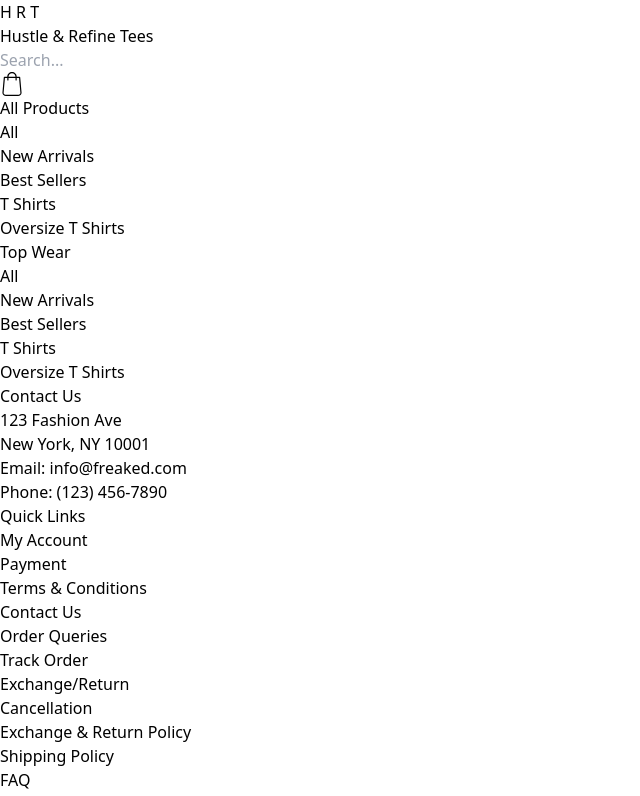
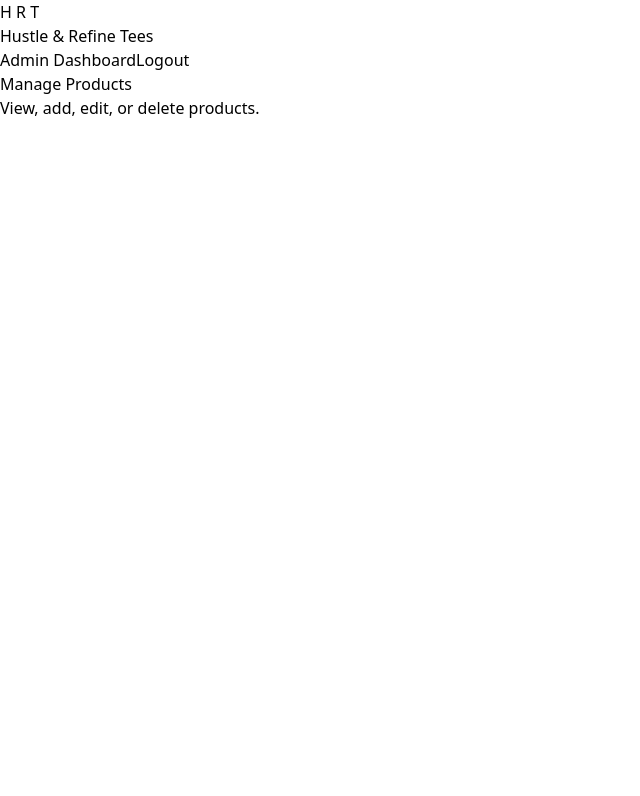
Before and after one commit to DevFreAkeD/HRT-Hustle-And-Refine-Tees, a React (Vite) app in the folder frontend/: page /admin/dashboard in a window 1280 px wide. Shown: the top 796 px of the page, without its empty margins (0-640 px from the left). Built offline with nearby package versions, Linux system fonts and the light colour scheme; the HTML template or start-up script is replaced by a standard one.

Commit message:
Update routes.jsx

```diff
--- a/frontend/src/routes/routes.jsx
+++ b/frontend/src/routes/routes.jsx
@@ -1,20 +1,45 @@
+// src/routes/AppRoutes.js
 import React from 'react';
-import { BrowserRouter, Route, Routes as RouterRoutes } from 'react-router-dom';
+import { BrowserRouter, Route, Routes, useLocation } from 'react-router-dom';
 import Header from '../components/Header';
 import Footer from '../components/Footer';
 import Home from '../pages/Home';
-import Product from '../components/ProductDetails';
 import ProductDetails from '../components/ProductDetails';
+import AdminLogin from '../pages/Admin/AdminLogin';
+import AdminDashboard from '../pages/Admin/AdminDashboard';
+import Login from '../pages/Login';
+
+// Component to conditionally render Header and Footer
+const AppLayout = ({ children }) => {
+  const location = useLocation();
+
+  // Only render Header and Footer if the path does not start with /admin
+  const isAdminRoute = location.pathname.startsWith('/admin');
+
+  return (
+    <>
+      {!isAdminRoute && <Header />}
+      {children}
+      {!isAdminRoute && <Footer />}
+    </>
+  );
+};
 
 const AppRoutes = () => {
   return (
     <BrowserRouter>
-      <Header />
-      <RouterRoutes>
-        <Route path="/" element={<Home />} />
-        <Route path="/product/:id" element={<ProductDetails />} />
-      </RouterRoutes>
-      <Footer />
+      <AppLayout>
+        <Routes>
+          {/* User routes */}
+          <Route path="/" element={<Home />} />
+          <Route path="/product/:id" element={<ProductDetails />} />
+          <Route path="/login" element={<Login />} />
+
+          {/* Admin routes */}
+          <Route path="/admin/login" element={<AdminLogin />} />
+          <Route path="/admin/dashboard" element={<AdminDashboard />} />
+        </Routes>
+      </AppLayout>
     </BrowserRouter>
   );
 };
```
